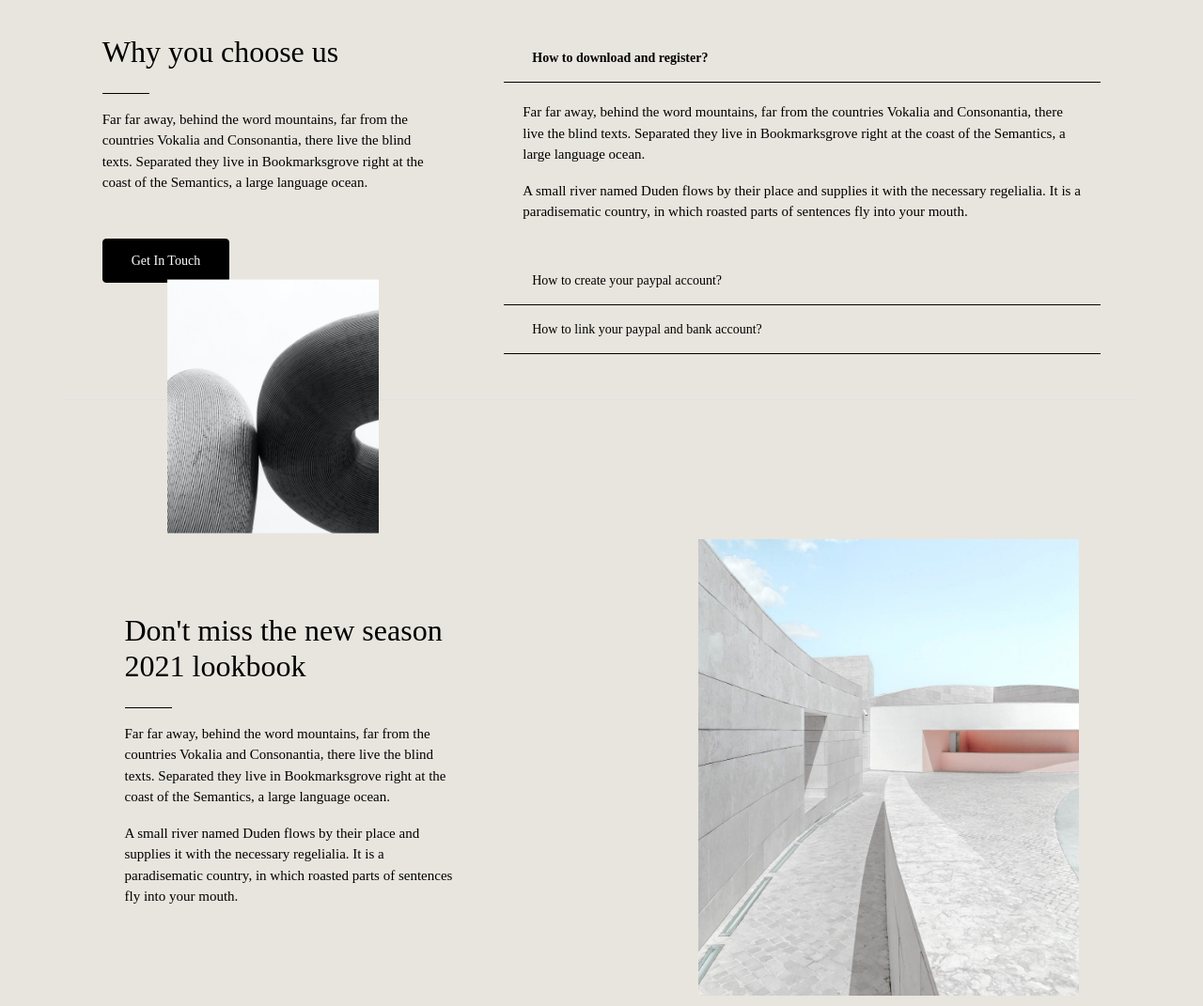
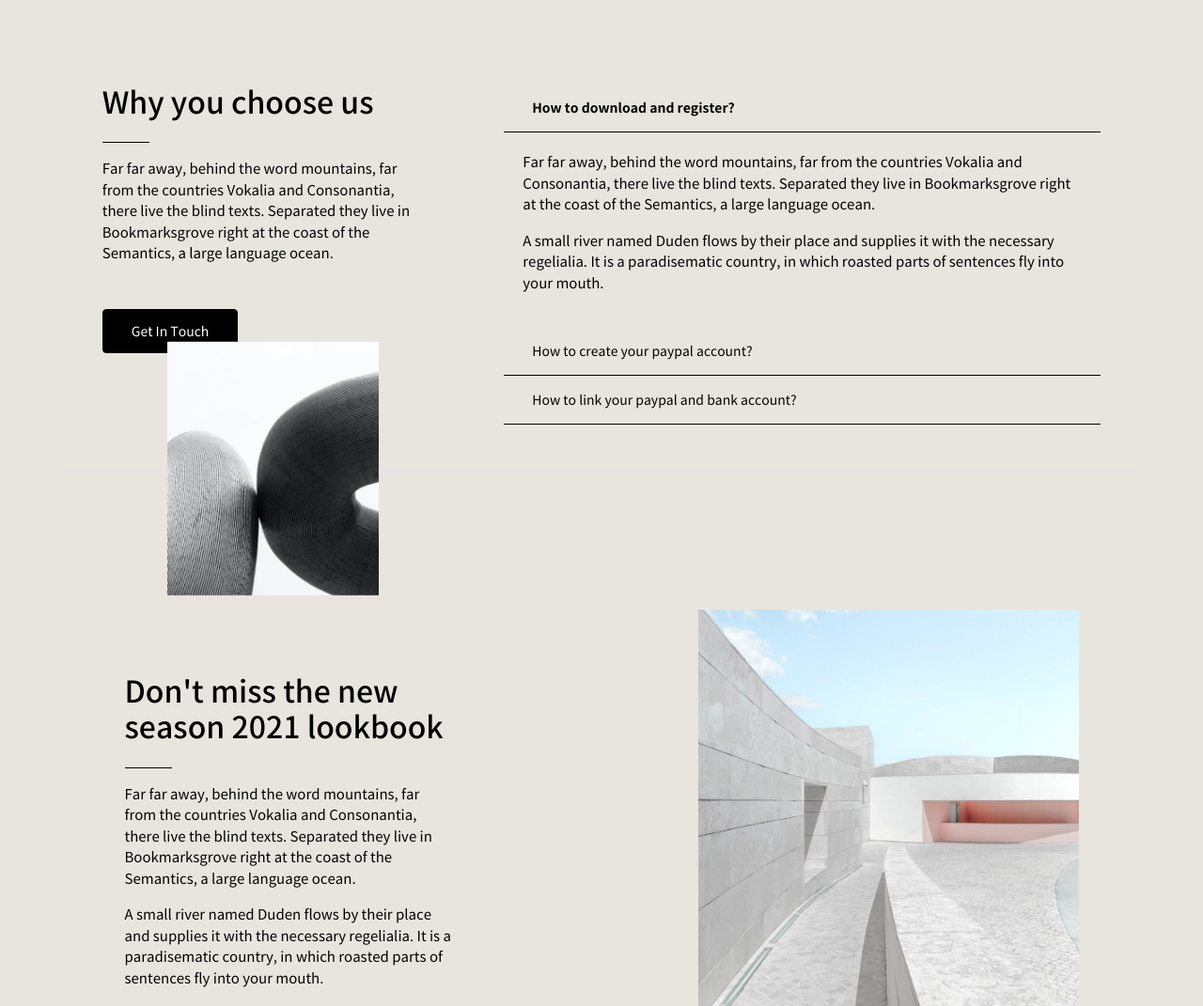
Before and after one commit to Lee-Youngsu/invitation, a plain HTML site: page index.html in a window 1280 px wide. Shown: the part 4124-5195 px from the top of the page at 94% size. Drawn offline with Linux system fonts and the light colour scheme; files whose address does not match are found by name; a web font is replaced by a local one.

Commit message:
noto sans 적용

```diff
--- a/css/font.css
+++ b/css/font.css
@@ -1,162 +1,45 @@
-/* latin */
 @font-face {
-  font-family: 'Crimson Text';
-  font-style: italic;
-  font-weight: 400;
-  font-display: swap;
-  src: url(https://fonts.gstatic.com/s/crimsontext/v13/wlpogwHKFkZgtmSR3NB0oRJfajhRK_Y.woff2) format('woff2');
-  unicode-range: U+0000-00FF, U+0131, U+0152-0153, U+02BB-02BC, U+02C6, U+02DA, U+02DC, U+2000-206F, U+2074, U+20AC, U+2122, U+2191, U+2193, U+2212, U+2215, U+FEFF, U+FFFD;
+    font-family: 'Noto Sans KR';
+    font-style: normal;
+    font-weight: 100;
+    src: url(../fonts/NotoSans-Thin.woff) format('woff');
 }
-/* latin */
+
 @font-face {
-  font-family: 'Crimson Text';
-  font-style: normal;
-  font-weight: 400;
-  font-display: swap;
-  src: url(https://fonts.gstatic.com/s/crimsontext/v13/wlp2gwHKFkZgtmSR3NB0oRJfbwhT.woff2) format('woff2');
-  unicode-range: U+0000-00FF, U+0131, U+0152-0153, U+02BB-02BC, U+02C6, U+02DA, U+02DC, U+2000-206F, U+2074, U+20AC, U+2122, U+2191, U+2193, U+2212, U+2215, U+FEFF, U+FFFD;
+    font-family: 'Noto Sans KR';
+    font-style: normal;
+    font-weight: 300;
+    src: url(../fonts/NotoSans-Light.woff) format('woff');
 }
-/* cyrillic */
+
 @font-face {
-  font-family: 'Playfair Display';
-  font-style: italic;
-  font-weight: 400;
-  font-display: swap;
-  src: url(https://fonts.gstatic.com/s/playfairdisplay/v25/nuFkD-vYSZviVYUb_rj3ij__anPXDTnohkk72xU.woff2) format('woff2');
-  unicode-range: U+0400-045F, U+0490-0491, U+04B0-04B1, U+2116;
+    font-family: 'Noto Sans KR';
+    font-style: normal;
+    font-weight: 400;
+    src: url(../fonts/NotoSans-Regular.woff) format('woff');
 }
-/* vietnamese */
+
 @font-face {
-  font-family: 'Playfair Display';
-  font-style: italic;
-  font-weight: 400;
-  font-display: swap;
-  src: url(https://fonts.gstatic.com/s/playfairdisplay/v25/nuFkD-vYSZviVYUb_rj3ij__anPXDTnojUk72xU.woff2) format('woff2');
-  unicode-range: U+0102-0103, U+0110-0111, U+0128-0129, U+0168-0169, U+01A0-01A1, U+01AF-01B0, U+1EA0-1EF9, U+20AB;
+    font-family: 'Noto Sans KR';
+    font-style: normal;
+    font-weight: 500;
+    src: url(../fonts/NotoSans-Medium.woff) format('woff');
 }
-/* latin-ext */
+
 @font-face {
-  font-family: 'Playfair Display';
-  font-style: italic;
-  font-weight: 400;
-  font-display: swap;
-  src: url(https://fonts.gstatic.com/s/playfairdisplay/v25/nuFkD-vYSZviVYUb_rj3ij__anPXDTnojEk72xU.woff2) format('woff2');
-  unicode-range: U+0100-024F, U+0259, U+1E00-1EFF, U+2020, U+20A0-20AB, U+20AD-20CF, U+2113, U+2C60-2C7F, U+A720-A7FF;
+    font-family: 'Noto Sans KR';
+    font-style: normal;
+    font-weight: 700;
+    src: url(../fonts/NotoSans-Bold.woff) format('woff');
 }
-/* latin */
+
 @font-face {
-  font-family: 'Playfair Display';
-  font-style: italic;
-  font-weight: 400;
-  font-display: swap;
-  src: url(https://fonts.gstatic.com/s/playfairdisplay/v25/nuFkD-vYSZviVYUb_rj3ij__anPXDTnogkk7.woff2) format('woff2');
-  unicode-range: U+0000-00FF, U+0131, U+0152-0153, U+02BB-02BC, U+02C6, U+02DA, U+02DC, U+2000-206F, U+2074, U+20AC, U+2122, U+2191, U+2193, U+2212, U+2215, U+FEFF, U+FFFD;
+    font-family: 'Noto Sans KR';
+    font-style: normal;
+    font-weight: 900;
+    src: url(../fonts/NotoSans-Black.woff) format('woff');
 }
-/* cyrillic */
-@font-face {
-  font-family: 'Playfair Display';
-  font-style: italic;
-  font-weight: 700;
-  font-display: swap;
-  src: url(https://fonts.gstatic.com/s/playfairdisplay/v25/nuFkD-vYSZviVYUb_rj3ij__anPXDTnohkk72xU.woff2) format('woff2');
-  unicode-range: U+0400-045F, U+0490-0491, U+04B0-04B1, U+2116;
+
+body, h1, h2, h3, h4, h5, h6, input, textarea, select {
+    font-family: 'Noto Sans KR', sans-serif;
 }
-/* vietnamese */
-@font-face {
-  font-family: 'Playfair Display';
-  font-style: italic;
-  font-weight: 700;
-  font-display: swap;
-  src: url(https://fonts.gstatic.com/s/playfairdisplay/v25/nuFkD-vYSZviVYUb_rj3ij__anPXDTnojUk72xU.woff2) format('woff2');
-  unicode-range: U+0102-0103, U+0110-0111, U+0128-0129, U+0168-0169, U+01A0-01A1, U+01AF-01B0, U+1EA0-1EF9, U+20AB;
-}
-/* latin-ext */
-@font-face {
-  font-family: 'Playfair Display';
-  font-style: italic;
-  font-weight: 700;
-  font-display: swap;
-  src: url(https://fonts.gstatic.com/s/playfairdisplay/v25/nuFkD-vYSZviVYUb_rj3ij__anPXDTnojEk72xU.woff2) format('woff2');
-  unicode-range: U+0100-024F, U+0259, U+1E00-1EFF, U+2020, U+20A0-20AB, U+20AD-20CF, U+2113, U+2C60-2C7F, U+A720-A7FF;
-}
-/* latin */
-@font-face {
-  font-family: 'Playfair Display';
-  font-style: italic;
-  font-weight: 700;
-  font-display: swap;
-  src: url(https://fonts.gstatic.com/s/playfairdisplay/v25/nuFkD-vYSZviVYUb_rj3ij__anPXDTnogkk7.woff2) format('woff2');
-  unicode-range: U+0000-00FF, U+0131, U+0152-0153, U+02BB-02BC, U+02C6, U+02DA, U+02DC, U+2000-206F, U+2074, U+20AC, U+2122, U+2191, U+2193, U+2212, U+2215, U+FEFF, U+FFFD;
-}
-/* cyrillic */
-@font-face {
-  font-family: 'Playfair Display';
-  font-style: normal;
-  font-weight: 400;
-  font-display: swap;
-  src: url(https://fonts.gstatic.com/s/playfairdisplay/v25/nuFiD-vYSZviVYUb_rj3ij__anPXDTjYgFE_.woff2) format('woff2');
-  unicode-range: U+0400-045F, U+0490-0491, U+04B0-04B1, U+2116;
-}
-/* vietnamese */
-@font-face {
-  font-family: 'Playfair Display';
-  font-style: normal;
-  font-weight: 400;
-  font-display: swap;
-  src: url(https://fonts.gstatic.com/s/playfairdisplay/v25/nuFiD-vYSZviVYUb_rj3ij__anPXDTPYgFE_.woff2) format('woff2');
-  unicode-range: U+0102-0103, U+0110-0111, U+0128-0129, U+0168-0169, U+01A0-01A1, U+01AF-01B0, U+1EA0-1EF9, U+20AB;
-}
-/* latin-ext */
-@font-face {
-  font-family: 'Playfair Display';
-  font-style: normal;
-  font-weight: 400;
-  font-display: swap;
-  src: url(https://fonts.gstatic.com/s/playfairdisplay/v25/nuFiD-vYSZviVYUb_rj3ij__anPXDTLYgFE_.woff2) format('woff2');
-  unicode-range: U+0100-024F, U+0259, U+1E00-1EFF, U+2020, U+20A0-20AB, U+20AD-20CF, U+2113, U+2C60-2C7F, U+A720-A7FF;
-}
-/* latin */
-@font-face {
-  font-family: 'Playfair Display';
-  font-style: normal;
-  font-weight: 400;
-  font-display: swap;
-  src: url(https://fonts.gstatic.com/s/playfairdisplay/v25/nuFiD-vYSZviVYUb_rj3ij__anPXDTzYgA.woff2) format('woff2');
-  unicode-range: U+0000-00FF, U+0131, U+0152-0153, U+02BB-02BC, U+02C6, U+02DA, U+02DC, U+2000-206F, U+2074, U+20AC, U+2122, U+2191, U+2193, U+2212, U+2215, U+FEFF, U+FFFD;
-}
-/* cyrillic */
-@font-face {
-  font-family: 'Playfair Display';
-  font-style: normal;
-  font-weight: 700;
-  font-display: swap;
-  src: url(https://fonts.gstatic.com/s/playfairdisplay/v25/nuFiD-vYSZviVYUb_rj3ij__anPXDTjYgFE_.woff2) format('woff2');
-  unicode-range: U+0400-045F, U+0490-0491, U+04B0-04B1, U+2116;
-}
-/* vietnamese */
-@font-face {
-  font-family: 'Playfair Display';
-  font-style: normal;
-  font-weight: 700;
-  font-display: swap;
-  src: url(https://fonts.gstatic.com/s/playfairdisplay/v25/nuFiD-vYSZviVYUb_rj3ij__anPXDTPYgFE_.woff2) format('woff2');
-  unicode-range: U+0102-0103, U+0110-0111, U+0128-0129, U+0168-0169, U+01A0-01A1, U+01AF-01B0, U+1EA0-1EF9, U+20AB;
-}
-/* latin-ext */
-@font-face {
-  font-family: 'Playfair Display';
-  font-style: normal;
-  font-weight: 700;
-  font-display: swap;
-  src: url(https://fonts.gstatic.com/s/playfairdisplay/v25/nuFiD-vYSZviVYUb_rj3ij__anPXDTLYgFE_.woff2) format('woff2');
-  unicode-range: U+0100-024F, U+0259, U+1E00-1EFF, U+2020, U+20A0-20AB, U+20AD-20CF, U+2113, U+2C60-2C7F, U+A720-A7FF;
-}
-/* latin */
-@font-face {
-  font-family: 'Playfair Display';
-  font-style: normal;
-  font-weight: 700;
-  font-display: swap;
-  src: url(https://fonts.gstatic.com/s/playfairdisplay/v25/nuFiD-vYSZviVYUb_rj3ij__anPXDTzYgA.woff2) format('woff2');
-  unicode-range: U+0000-00FF, U+0131, U+0152-0153, U+02BB-02BC, U+02C6, U+02DA, U+02DC, U+2000-206F, U+2074, U+20AC, U+2122, U+2191, U+2193, U+2212, U+2215, U+FEFF, U+FFFD;
-}
--- a/scss/style.scss
+++ b/scss/style.scss
@@ -17,8 +17,8 @@ $black: #000000;
 $white: #ffffff;
 $heading_color: #000;
 $heading_light_color: rgba($heading_color, .5);
-$font-family: 'Playfair Display', serif;
-$font-family-body: 'Crimson Text', serif;
+$font-family: 'Noto Sans KR', serif;
+$font-family-body: 'Noto Sans KR', serif;
 
 @import 'site-base';
 @import 'site-navbar';
```
Also changed, not shown: css/style.css.
